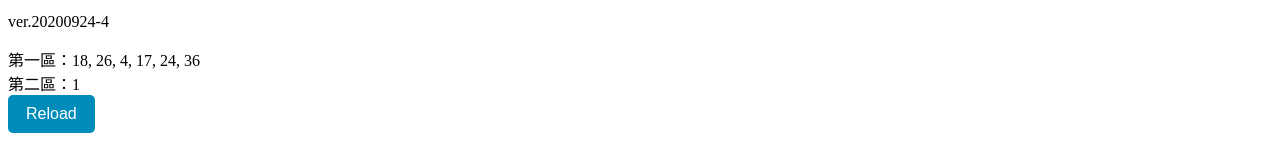
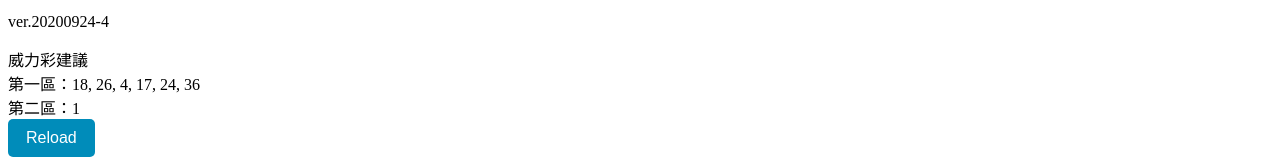
Before and after one commit to max866/web, a plain HTML site: page index.html in a window 1280 px wide. Shown: the part 788-947 px from the top of the page. Drawn offline with nearby package versions, Linux system fonts and the light colour scheme; no server answers.

Commit message:
Update index.html

```diff
--- a/index.html
+++ b/index.html
@@ -251,7 +251,7 @@
             }
         });
     </script>
-
+    <div id="superLottotickets">威力彩建議</div>
     <div id="firstZone"><hr>第一區：</div>
     <div id="secondZone">第二區：</div>
 
```
